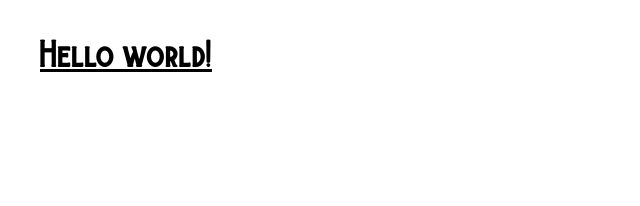
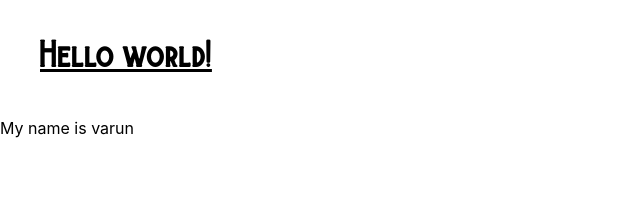
Before and after one commit to VarunArora14/angular-portfolio, an Angular app: page / in a window 1280 px wide. Shown: the top 206 px of the page, without its empty margins (0-640 px from the left). Built offline with nearby package versions, Linux system fonts and the light colour scheme.

Commit message:
minor change app html

```diff
--- a/src/app/app.component.html
+++ b/src/app/app.component.html
@@ -1,2 +1,3 @@
 <h1 class="p-10 font-burtons text-3xl font-bold underline">Hello world!</h1>
 <div className="p-10"></div>
+<p>My name is varun</p>
```
